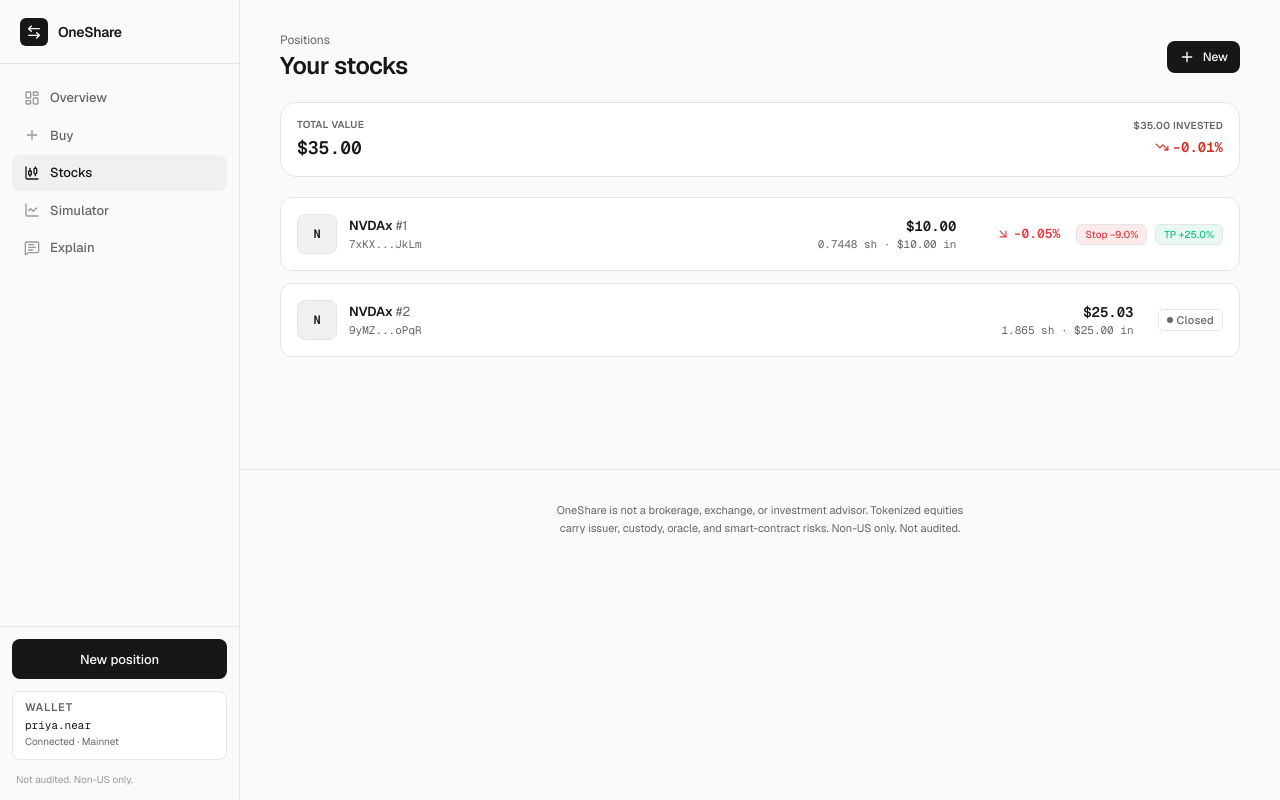
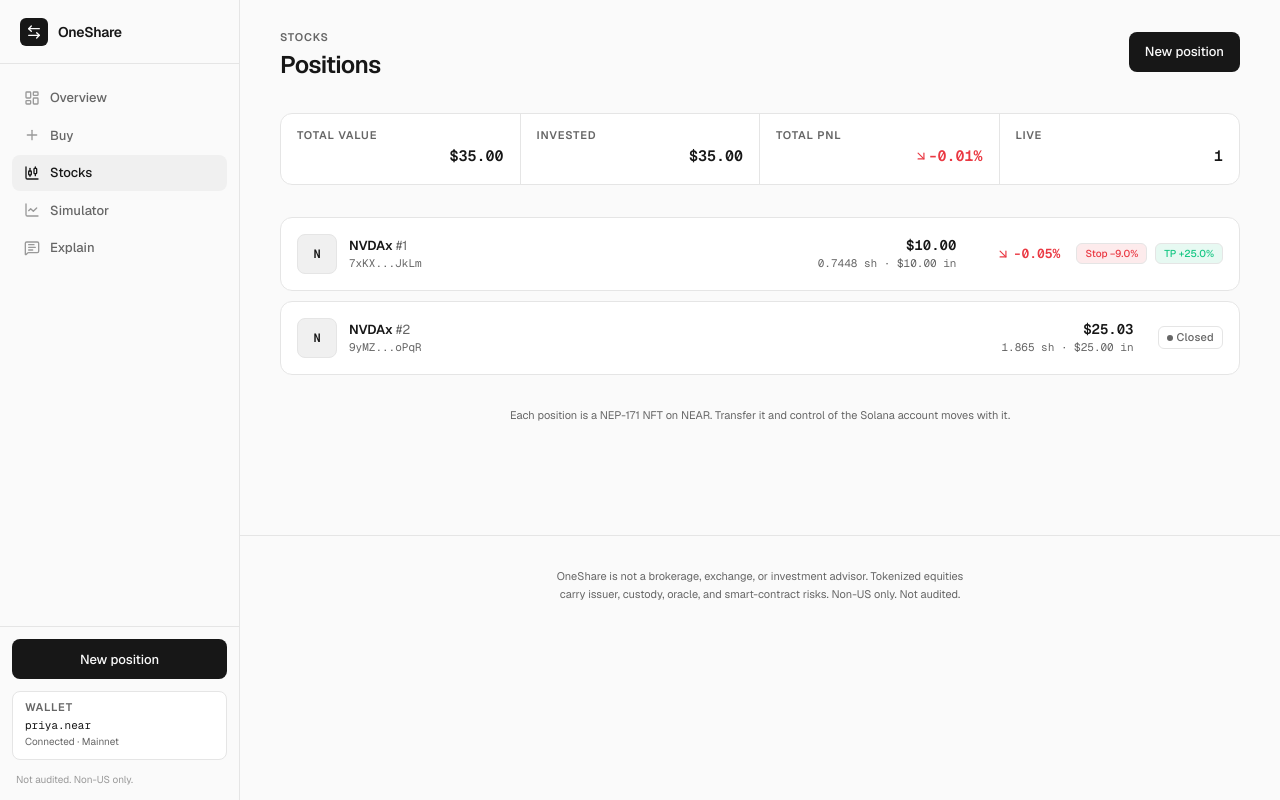
Before and after one commit to Kartikvyas1604/OneShare, a Next.js app: page /positions in a window 1280 px wide. Built offline with nearby package versions, Linux system fonts and the light colour scheme.

Commit message:
feat(positions): regenerate list with summary strip and clean rows
Consistent page header pattern (eyebrow + title + primary action),
four-cell summary strip (value, invested, PnL, live count) in one
hairline card, PositionCard rows, and an honest NFT-transfer
footnote.

```diff
--- a/app/(app)/positions/page.tsx
+++ b/app/(app)/positions/page.tsx
@@ -1,14 +1,15 @@
 "use client";
 
 import { useMemo, useState } from "react";
+import Link from "next/link";
+import { Button } from "@/app/components/Button";
 import { PositionCard } from "@/app/components/PositionCard";
 import { EmptyState } from "@/app/components/EmptyState";
 import { ErrorState } from "@/app/components/ErrorState";
 import { SkeletonCard } from "@/app/components/SkeletonCard";
-import { Button } from "@/app/components/Button";
 import { MOCK_POSITIONS, NVDA_TICKER } from "@/app/lib/data";
 import { formatUsd, formatPercent } from "@/app/lib/utils";
-import { PieChart, Plus, TrendingUp, TrendingDown } from "lucide-react";
+import { ArrowUpRight, ArrowDownRight } from "lucide-react";
 
 export default function PositionsPage() {
   const [loading] = useState(false);
@@ -37,80 +38,91 @@ export default function PositionsPage() {
 
   if (positions.length === 0) {
     return (
+      <div className="mx-auto max-w-xl space-y-8">
+        <header>
+          <p className="eyebrow">Stocks</p>
+          <h1 className="mt-1.5 text-2xl font-semibold tracking-tight text-foreground">Positions</h1>
+        </header>
         <EmptyState
-        icon={PieChart}
+          icon={ArrowUpRight}
           title="No positions yet"
           description="Your first one takes 60 seconds. Pay with any token, any chain."
           action={{ label: "Buy your first share", href: "/buy" }}
         />
+      </div>
     );
   }
 
-  const invested = positions.reduce((s, p) => s + p.usdc_in / 1e6, 0);
-  const value = positions.reduce((s, p) => {
+  let invested = 0;
+  let value = 0;
+  for (const p of positions) {
+    const inv = p.usdc_in / 1e6;
+    invested += inv;
+    if (p.state === "closed") {
+      value += inv;
+    } else {
       const entryPrice = p.entry_px / 1e6;
       const shares = p.usdc_in / entryPrice / 1e6;
-    return s + (p.state === "closed" ? p.usdc_in / 1e6 : shares * currentPrice);
-  }, 0);
+      value += shares * currentPrice;
+    }
+  }
   const pnl = value - invested;
   const pnlPct = invested > 0 ? pnl / invested : 0;
   const isPositive = pnl >= 0;
 
   return (
-    <div className="space-y-5">
-      <div className="flex items-center justify-between">
+    <div className="space-y-8">
+      {/* Header */}
+      <header className="flex items-start justify-between gap-4">
         <div>
-          <p className="text-xs text-muted-foreground">Positions</p>
-          <h1 className="mt-0.5 text-2xl font-semibold tracking-tight text-foreground">
-            Your stocks
-          </h1>
+          <p className="eyebrow">Stocks</p>
+          <h1 className="mt-1.5 text-2xl font-semibold tracking-tight text-foreground">Positions</h1>
         </div>
-        <Button size="sm" href="/buy">
-          <Plus className="h-4 w-4" aria-hidden />
-          New
+        <Button size="md" href="/buy">
+          New position
         </Button>
-      </div>
+      </header>
 
-      {/* Summary bar */}
-      <div className="animate-fade-up flex items-center justify-between rounded-2xl border border-white/[0.07] bg-card px-4 py-3.5 shadow-card">
-        <div>
-          <p className="text-[10px] font-semibold uppercase tracking-wide text-muted-foreground">
-            Total value
-          </p>
-          <p className="mt-0.5 font-mono text-lg font-semibold tabular-nums text-foreground">
-            {formatUsd(value)}
-          </p>
-        </div>
-        <div className="text-right">
-          <p className="text-[10px] font-semibold uppercase tracking-wide text-muted-foreground">
-            {formatUsd(invested)} invested
-          </p>
-          <p
-            className={`mt-1 inline-flex items-center gap-1 font-mono text-sm font-semibold tabular-nums ${
-              isPositive ? "text-success" : "text-destructive"
-            }`}
-          >
+      {/* Summary strip */}
+      <section className="animate-fade-up grid grid-cols-2 divide-border rounded-xl border border-border bg-card sm:grid-cols-4 sm:divide-x">
+        <Cell label="Total value" value={formatUsd(value)} />
+        <Cell label="Invested" value={formatUsd(invested)} />
+        <Cell
+          label="Total PnL"
+          value={
+            <span className={`num flex items-center justify-end ${isPositive ? "text-up" : "text-down"}`}>
               {isPositive ? (
-              <TrendingUp className="h-3.5 w-3.5" aria-hidden />
+                <ArrowUpRight className="h-3.5 w-3.5" aria-hidden />
               ) : (
-              <TrendingDown className="h-3.5 w-3.5" aria-hidden />
+                <ArrowDownRight className="h-3.5 w-3.5" aria-hidden />
               )}
               {formatPercent(pnlPct, { sign: true })}
+            </span>
+          }
+        />
+        <Cell label="Live" value={String(positions.filter((p) => p.state === "active").length)} />
+      </section>
+
+      {/* List */}
+      <section className="animate-fade-up delay-100 space-y-2.5">
+        {positions.map((p) => (
+          <PositionCard key={p.id} position={p} ticker={NVDA_TICKER} currentPrice={currentPrice} />
+        ))}
+      </section>
+
+      <p className="animate-fade-up delay-200 text-center text-[11px] text-muted-foreground">
+        Each position is a NEP-171 NFT on NEAR. Transfer it and control of the Solana account
+        moves with it.
       </p>
-        </div>
-      </div>
-
-      <div className="space-y-3">
-        {positions.map((position, idx) => (
-          <div key={position.id} className={`animate-fade-up delay-${Math.min((idx + 1) * 100, 400)}`}>
-            <PositionCard
-              position={position}
-              ticker={NVDA_TICKER}
-              currentPrice={currentPrice}
-            />
-          </div>
-        ))}
-      </div>
     </div>
   );
 }
+
+function Cell({ label, value }: { label: string; value: React.ReactNode }) {
+  return (
+    <div className="p-4">
+      <p className="eyebrow">{label}</p>
+      <p className="num mt-1 text-right text-[15px] font-semibold text-foreground">{value}</p>
+    </div>
+  );
+}
```
Lines whose indentation alone changed are shown as unchanged.
